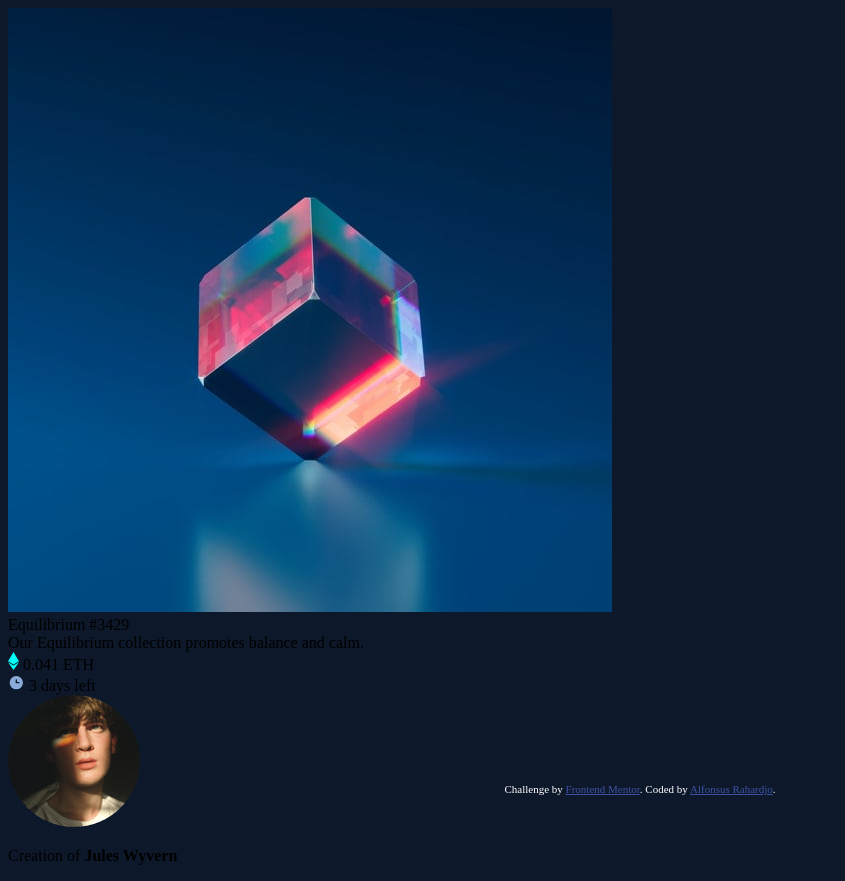
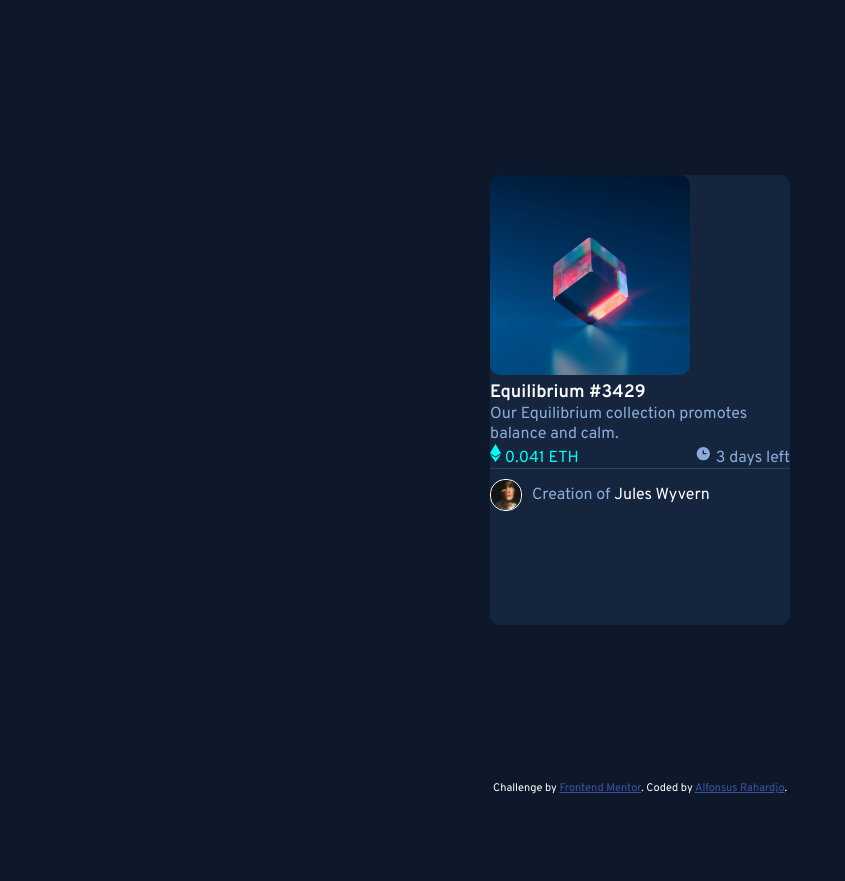
Before and after one commit to alfiekadalfie/nft-preview-card-component, a plain HTML site: page index.html in a window 1280 px wide. Shown: the whole page, without its empty margins (0-845 px from the left). After the commit the page ends 800 px from the top, so only its background shows below. Drawn offline with Linux system fonts and the light colour scheme.

Commit message:
center container and design attributes

```diff
--- a/index.html
+++ b/index.html
@@ -38,7 +38,7 @@
 
     <div class="author">
       <img class="pfp" src="images/image-avatar.png">
-      <p class="creation">Creation of <strong>Jules Wyvern</strong></p>
+      <p class="creation">Creation of <span class="name">Jules Wyvern</span></p>
     </div>
   </div>
 
--- a/style.css
+++ b/style.css
@@ -1,2 +1,79 @@
 .attribution { font-size: 11px; text-align: center; position: absolute; bottom: 5px; left: 0; right: 0;}
 .attribution a { color: hsl(228, 45%, 44%); }
+
+* {
+  font-family: Overpass, Arial;
+}
+
+.container {
+  border-radius: 10px;
+  background-color: hsl(216, 50%, 16%);
+  width: 300px;
+  height: 450px;
+  margin: 0;
+  position: absolute;
+  top: 50%;
+  left: 50%;
+  -ms-transform: translate(-50%, -50%);
+  transform: translate(-50%, -50%);
+
+
+}
+
+.nft-image {
+  width: 200px;
+  border-radius: 10px;
+}
+
+.title {
+  color: white;
+  font-weight: bold;
+  font-size: 18px;
+}
+
+.description {
+  color: hsl(215, 51%, 70%);
+  font-size: 16px;
+}
+
+.nft-attributes {
+  display: flex;
+  align-items: center;
+  justify-content: space-between;
+
+  border-bottom: 1px solid hsl(215, 32%, 27%);
+}
+
+.value {
+  color: hsl(178, 100%, 50%);
+  font-size: 16px;
+}
+
+.expiration {
+  color:hsl(215, 51%, 70%);
+  font-size: 16px;
+}
+
+.author {
+  display: flex;
+  align-items: center;
+}
+
+.pfp {
+  width: 30px;
+  height: 30px;
+  border-width: 1px;
+  border-radius: 15px;
+  border-color: white;
+  border-style: solid;
+}
+
+.creation {
+  color:hsl(215, 51%, 70%);
+  font-size: 16px;
+  margin-left: 10px;
+}
+
+.name {
+  color: white;
+}
```
